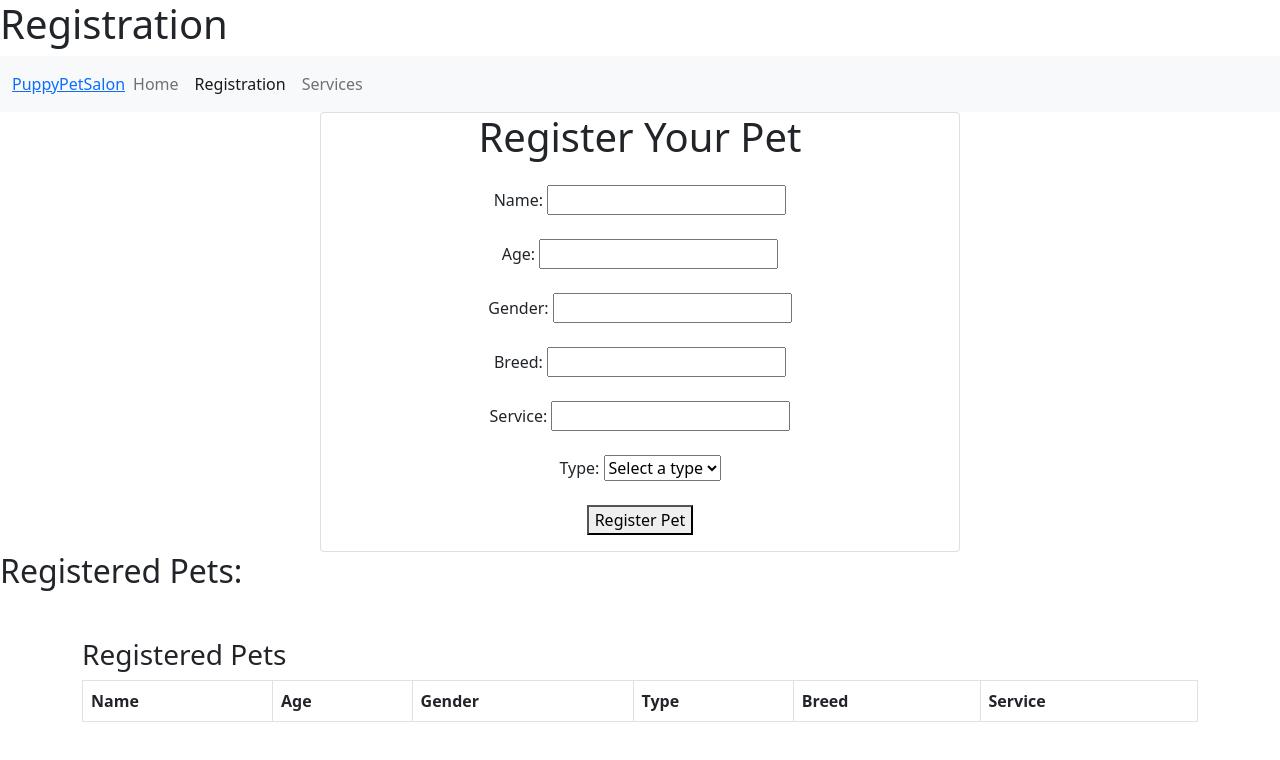
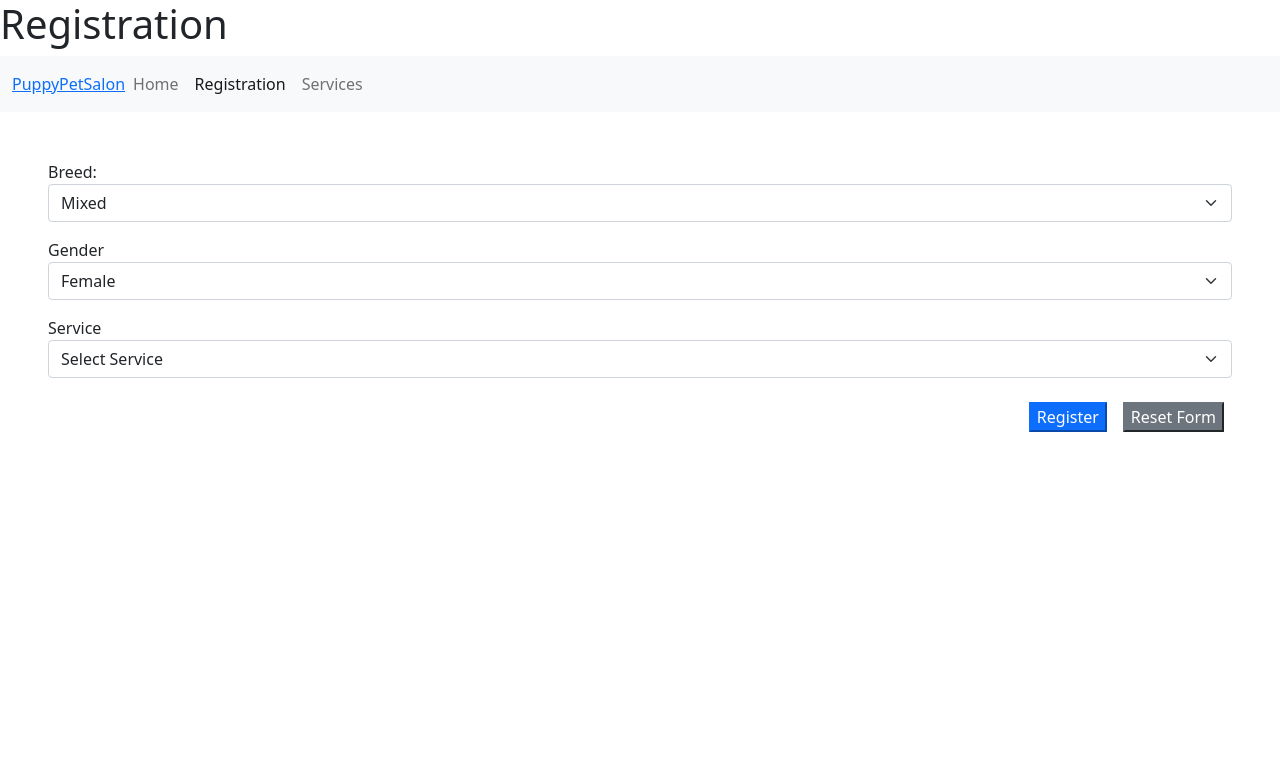
Before and after one commit to ealumhome-cell/Pet-Salon-CH62, a plain HTML site: page registration.html in a window 1280 px wide. Drawn offline with nearby package versions, Linux system fonts and the light colour scheme; files whose address does not match are found by name.

Commit message:
Pet Saloon

```diff
--- a/registration.html
+++ b/registration.html
@@ -33,62 +33,43 @@
     </div>
   </nav>
 
-  <div class="card mx-auto text-center w-50">
-    <h1>Register Your Pet</h1>
-    <form id="petRegistrationForm" class="card-body">
-        <label for="pet-name">Name:</label>
-        <input type="text" id="pet-name" name="name" required><br><br>
+<section class="containter m-5">
+  <form>
+  </div>
 
-        <label for="pet-age">Age:</label>
-        <input type="number" id="pet-age" name="age" required><br><br>
-
-        <label for="pet-gender">Gender:</label>
-        <input type="text" id="pet-gender" name="gender" required><br><br>
-
-        <label for="pet-breed">Breed:</label>
-        <input type="text" id="pet-breed" name="breed" required><br><br>
-
-        <label for="pet-service">Service:</label>
-        <input type="text" id="pet-service" name="service" required><br><br>
-
-        <label for="pet-type">Type:</label>
-        <select id="pet-type" name="type" required>
-            <option value="" disabled selected>Select a type</option>
-            <option value="dog">Dog</option>
-            <option value="cat">Cat</option>
-            <option value="bird">Bird</option>
-            <option value="reptile">Reptile</option>
-            <option value="other">Other</option>
-        </select><br><br>
-
-        <button type="submit">Register Pet</button>
-    </form>
+  <div class="mb-3">
+        <label class="form-lable">Breed:</label>
+        <select class="form-select" type="number" id="petBreed" required>
+          <option value="mixed">Mixed</option>
+          <option value="chihuahua">Chihuahua</option>
+          <option value="Pit Bully">Pit Bully</option>
+          <option value="frenchy">Frenchy</option>
+        </select>
   </div>
 
 
-    <h2>Registered Pets:</h2>
-    <div id="registeredPetsList"></div>
+   <div class="mb-3">
+        <label class="form-lable">Gender</label>
+        <select class="form-select" name="Gender" id="petGender" required>
+          <option value="female">Female</option>
+          <option value="male">Male</option>
+        </select>
+   </div>
 
-     <!-- Other body content -->
+   <div class="mb-3">
+        <label class="form-lable">Service</label>
+        <select class="form-select" name="service" id="petService" required>
+          <option value="">Select Service</option>
+          <option value="grooming">Grooming</option>
+          <option value="shampoo">Shampoo</option>
+          <option value="nail clipping">Nail Clipping</option>
+        </select>
+   </div>
 
-  <div class="container mt-5">
-    <h3>Registered Pets</h3>
-    <table class="table table-striped table-bordered table-hover">
-      <thead class="thead-dark">
-        <tr>
-          <th scope="col">Name</th>
-          <th scope="col">Age</th>
-          <th scope="col">Gender</th>
-          <th scope="col">Type</th>
-          <th scope="col">Breed</th>
-          <th scope="col">Service</th>
-        </tr>
-      </thead>
-      <tbody id="pet-table-body">
-        <!-- Pet rows will be displayed here -->
-      </tbody>
-    </table>
-  </div>
+   <div class="d-flex justify-content-end">
+         <button type="submit" class="btn-primary m-2">Register</button>
+         <button type="reset" class="btn-secondary m-2">Reset Form</button>
+
 
   <!-- Include Bootstrap JS bundle before your custom script -->
   <script src="https://cdn.jsdelivr.net/npm/bootstrap@5.3.3/dist/js/bootstrap.bundle.min.js" integrity="sha384-YvpcrYf0tY3lHB60NNkmXc5s9fDVZLESaAA55NDzOxhy9GkcIdslK1eN7N6jIeHz" crossorigin="anonymous"></script>
--- /dev/null
+++ b/services.js
@@ -0,0 +1,2 @@
+// Pet Registration: Initialize the pets array with 3 pets using object literals.
+const services = [
```
Also changed, not shown: services.html (+26 -0 lines).
